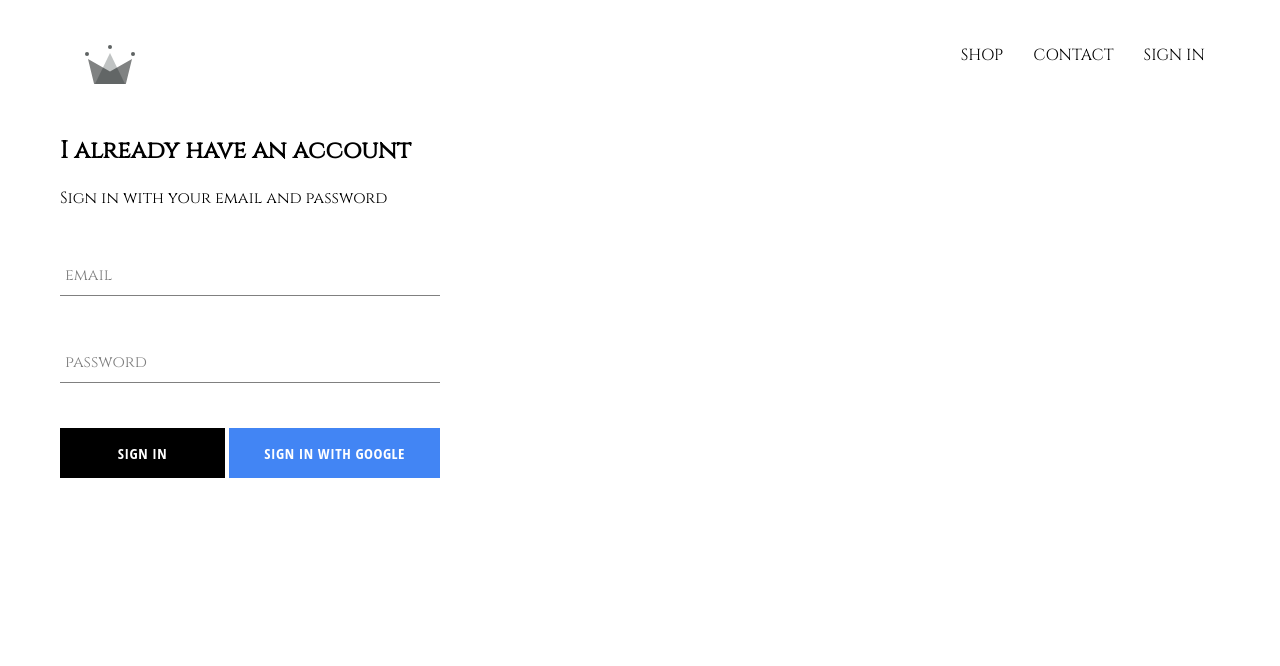
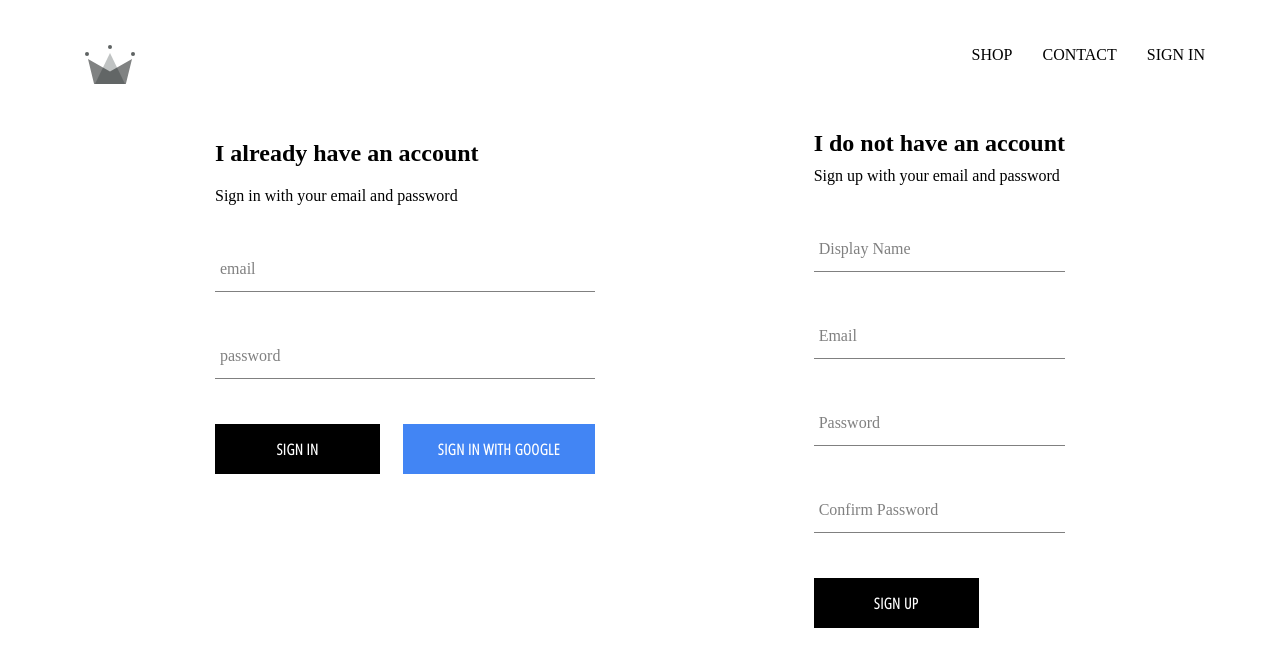
Before and after one commit to tknack/crwn-clothing, a React (Create React App) app: page /signin in a window 1280 px wide. Shown: the top 666 px of the page. Built offline with nearby package versions, Linux system fonts and the light colour scheme; no server answers.

Commit message:
implemented firebase utils

```diff
--- a/public/index.html
+++ b/public/index.html
@@ -15,7 +15,12 @@
       user's mobile device or desktop. See https://developers.google.com/web/fundamentals/web-app-manifest/
     -->
     <link rel="manifest" href="%PUBLIC_URL%/manifest.json" />
-    <link href="https://fonts.googleapis.com/css2?family=Cinzel&display=swap" rel="stylesheet">
+    <!-- <link href="https://fonts.googleapis.com/css2?family=Cinzel&display=swap" rel="stylesheet">  -->
+    <!-- <link href="https://fonts.googleapis.com/css2?family=Comic+Neue:wght@300&display=swap" rel="stylesheet">  -->
+    <link
+      href="https://fonts.googleapis.com/css?family=Open+Sans+Condensed:300"
+      rel="stylesheet"
+    />
     <!--
       Notice the use of %PUBLIC_URL% in the tags above.
       It will be replaced with the URL of the `public` folder during the build.
--- a/src/App.js
+++ b/src/App.js
@@ -4,31 +4,40 @@
 import "./App.css";
 import HomePage from "./pages/homepage/homepage.component";
 import ShopPage from "./pages/shop/shop.component";
-import SignInAndSignUpPage from './pages/sign-in-and-sign-up/sign-in-and-sign-up.component'
+import SignInAndSignUpPage from "./pages/sign-in-and-sign-up/sign-in-and-sign-up.component";
 import Header from "./components/header/header.component";
-import { auth } from './firebase/firebase.utils'
+import { auth, createUserProfileDocument } from "./firebase/firebase.utils";
 
 const App = () => {
-  const [currentUser, setCurrentUser] = useState(null)
+  const [currentUser, setCurrentUser] = useState(null);
 
-  // let unsubscribeFromAuth = null
   useEffect(() => {
     // connexion
-    const unsubscribeFromAuth = auth.onAuthStateChanged(user => {
-      setCurrentUser(user)
-      console.log(user)
-    })
+    const unsubscribeFromAuth = auth.onAuthStateChanged(async (userAuth) => {
+      // setCurrentUser(user)
+      // createUserProfileDocument(userAuth)
+      if (userAuth) {
+        const userRef = await createUserProfileDocument(userAuth);
+
+        userRef.onSnapshot((snapShot) => {
+          console.log(snapShot.data());
+          setCurrentUser({ id: snapShot.id, ...snapShot.data() });
+        });
+      } else {
+        setCurrentUser(userAuth);
+      }
+      console.log(currentUser);
+    });
     return () => {
       // déconnexion
-      unsubscribeFromAuth()
-    }
-  }, [])
-
+      unsubscribeFromAuth();
+    };
+  }, []);
 
 
   return (
     <div>
-      <Header currentUser={currentUser}/>
+      <Header currentUser={currentUser} />
       <Switch>
         <Route exact path="/" component={HomePage} />
         <Route path="/shop" component={ShopPage} />
@@ -36,6 +45,6 @@
       </Switch>
     </div>
   );
-}
+};
 
 export default App;
--- /dev/null
+++ b/src/components/sign-up/sign-up.component.jsx
@@ -0,0 +1,100 @@
+import React from "react";
+
+import FormInput from "../form-input/form-input.component";
+import CustomButton from "../custom-button/custom-button.component";
+
+import { auth, createUserProfileDocument } from "../../firebase/firebase.utils";
+
+import "./sign-up.component";
+
+class SignUp extends React.Component {
+  constructor(props) {
+    super(props);
+
+    this.state = {
+      displayName: "",
+      email: "",
+      password: "",
+      confirmPassword: "",
+    };
+  }
+  handleSubmit = async (event) => {
+    event.preventDefault();
+    const { displayName, email, password, confirmPassword } = this.state;
+
+    if (password !== confirmPassword) {
+      alert("password don't match!");
+      return;
+    }
+
+    try {
+      const { user } = await auth.createUserWithEmailAndPassword(
+        email,
+        password
+      );
+
+      await createUserProfileDocument(user, { displayName });
+
+      this.setState({
+        displayName: "",
+        email: "",
+        password: "",
+        confirmPassword: "",
+      });
+    } catch (error) {
+      console.error(error);
+    }
+  };
+
+  handleChange = (event) => {
+    const { name, value } = event.target;
+    this.setState({ [name]: value });
+  };
+
+  render() {
+    const { displayName, email, password, confirmPassword } = this.state;
+    return (
+      <div className="sign-up">
+        <h2 className="title">I do not have an account</h2>
+        <span>Sign up with your email and password</span>
+        <form className="sign-up-form" onSubmit={this.handleSubmit}>
+          <FormInput
+            type="text"
+            name="displayName"
+            value={displayName}
+            onChange={this.handleChange}
+            label="Display Name"
+            required
+          />
+          <FormInput
+            type="email"
+            name="email"
+            value={email}
+            onChange={this.handleChange}
+            label="Email"
+            required
+          />
+          <FormInput
+            type="password"
+            name="password"
+            value={password}
+            onChange={this.handleChange}
+            label="Password"
+            required
+          />
+          <FormInput
+            type="password"
+            name="confirmPassword"
+            value={confirmPassword}
+            onChange={this.handleChange}
+            label="Confirm Password"
+            required
+          />
+          <CustomButton type="submit">SIGN UP</CustomButton>
+        </form>
+      </div>
+    );
+  }
+}
+
+export default SignUp;
--- /dev/null
+++ b/src/components/sign-up/sign-up.styles.scss
@@ -0,0 +1,9 @@
+.sign-up {
+  display: flex;
+  flex-direction: column;
+  width: 380px;
+
+  .title {
+    margin: 10px 0
+  }
+}
--- a/src/firebase/firebase.utils.js
+++ b/src/firebase/firebase.utils.js
@@ -1,6 +1,7 @@
 import firebase from 'firebase/app'
 import 'firebase/firestore'
 import 'firebase/auth'
+import { useReducer } from 'react'
 
 const config = {
   apiKey: "AIzaSyD3tx6uDxMYfBRzzinKiPXNeMBaNvRXA5I",
@@ -13,6 +14,40 @@
   measurementId: "G-MPJJV8XBC0"
 }
 
+export const createUserProfileDocument = async (userAuth, additionalData) => {
+  if (!userAuth) return
+  // à partir de l'utilisateur qui s'authentifie ...
+  // dans firebase
+  // on récupère le document de référence (user), seul moyen de savoir si le document existe ou pas dans la collection user
+  const userRef = firestore.doc(`users/${userAuth.uid}`)
+
+  // ... et sur ce document, on peut faire un get(), stocké dans un snapShot pour en tester l'existance
+  const snapShot = await userRef.get()
+
+  console.log(snapShot)
+
+  // et donc, si le snapshot du document n'existes pas on extrait les propriétés du document pour le créer dans 'users' !
+  // on evite, ici, de créer l'utilisateur plusieur fois !
+  if(!snapShot.exists) {
+    const { displayName, email } = userAuth
+    const createdAt = new Date()
+
+    // et ensuite on ajoute cet utilisateur dans la collection 'users' de firebase
+    try {
+      await userRef.set({
+        displayName,
+        email,
+        createdAt,
+        ...additionalData
+      })
+    } catch (error) {
+      console.log('error creating user', error.message)
+    }
+  }
+
+  return userRef
+}
+
 firebase.initializeApp(config)
 
 export const auth = firebase.auth()
--- a/src/index.css
+++ b/src/index.css
@@ -1,5 +1,6 @@
 body {
   margin: 0;
+  /* font-family: 'Comic Neue', cursive; */
   font-family: -apple-system, BlinkMacSystemFont, 'Segoe UI', 'Roboto', 'Oxygen',
     'Ubuntu', 'Cantarell', 'Fira Sans', 'Droid Sans', 'Helvetica Neue',
     sans-serif;
--- a/src/pages/sign-in-and-sign-up/sign-in-and-sign-up.component.jsx
+++ b/src/pages/sign-in-and-sign-up/sign-in-and-sign-up.component.jsx
@@ -2,12 +2,15 @@
 import PropTypes from 'prop-types'
 
 import SignIn from '../../components/sign-in/sign-in.component'
+import SignUp from '../../components/sign-up/sign-up.component'
+
 import './sign-in-and-sign-up.styles.scss'
 
 const SignInAndSignUpPage = props => {
   return (
     <div className='sign-in-and-sign-up'>
       <SignIn />
+      <SignUp />
     </div>
   )
 }
--- a/src/pages/sign-in-and-sign-up/sign-in-and-sign-up.styles.scss
+++ b/src/pages/sign-in-and-sign-up/sign-in-and-sign-up.styles.scss
@@ -0,0 +1,6 @@
+.sign-in-and-sign-up {
+  width: 850px;
+  display: flex;
+  justify-content: space-between;
+  margin: 30px auto;
+}
```
